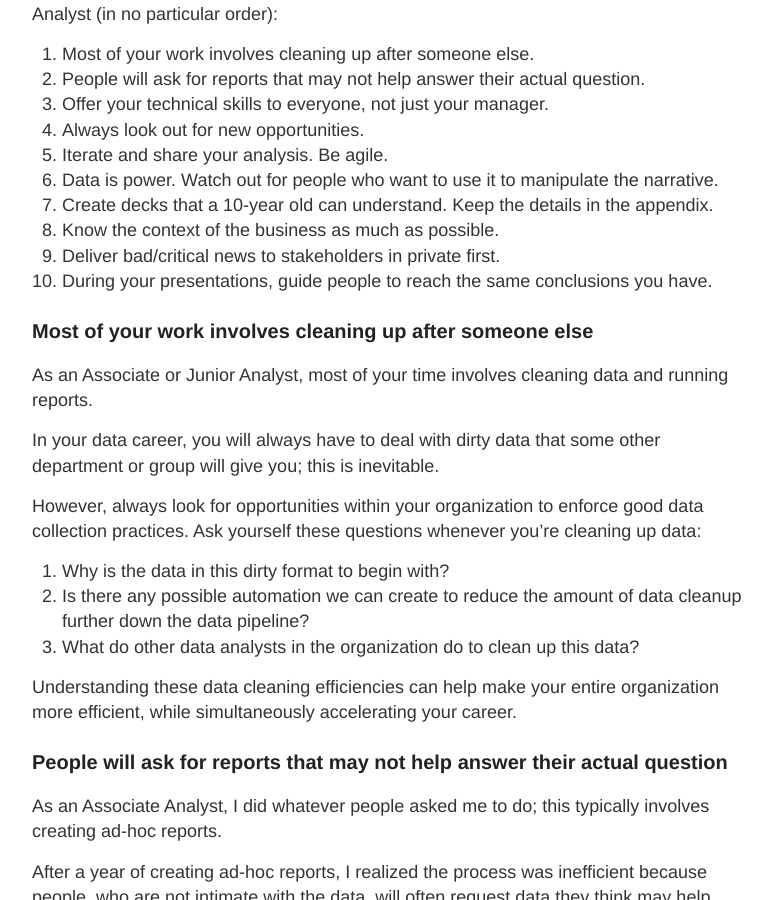
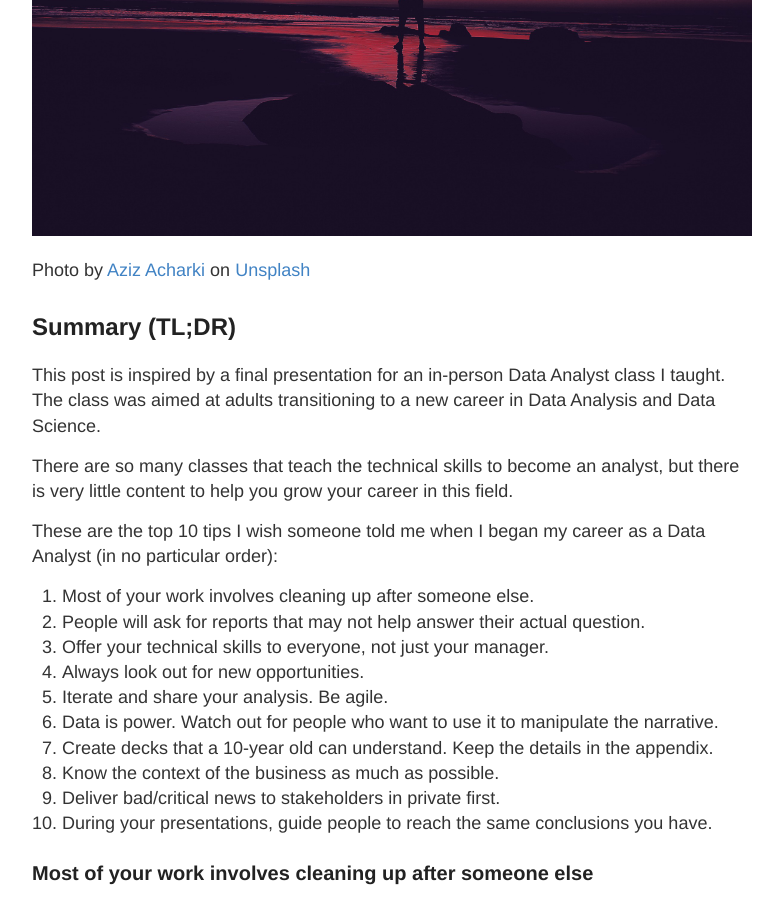
Before and after one commit to Mrk-Nguyen/Mrk-Nguyen.github.io, a Jekyll site: the page built from _posts/2019-12-28-Tips-1.md, in a window 1280 px wide and 900 px high, scrolled down 522 px. Shown: the whole window, without its empty margins (248-1031 px from the left). Built offline with Jekyll 4.4.1, drawn with Linux system fonts in a browser that asks for light colours.

Commit message:
Add splash image

```diff
--- a/_posts/2019-12-28-Tips-1.md
+++ b/_posts/2019-12-28-Tips-1.md
@@ -4,6 +4,11 @@ title: 10 things I wished I knew when I began my data career (Part I)
 category: career
 excerpt: Tips for career progression when starting off as a Data Analyst.
 ---
+
+![Splash](/images/Tips-1/splash.jpeg)
+
+Photo by [Aziz Acharki](https://unsplash.com/@acharki95?utm_source=unsplash&utm_medium=referral&utm_content=creditCopyText) on [Unsplash](https://unsplash.com/s/photos/aziz-acharki?utm_source=unsplash&utm_medium=referral&utm_content=creditCopyText)
+
 ## Summary (TL;DR)
 
 This post is inspired by a final presentation for an in-person Data Analyst class I taught. The class was aimed at adults transitioning to a new career in Data Analysis and Data Science.
```
Also changed, not shown: images/Tips-1/splash.jpeg (added).
